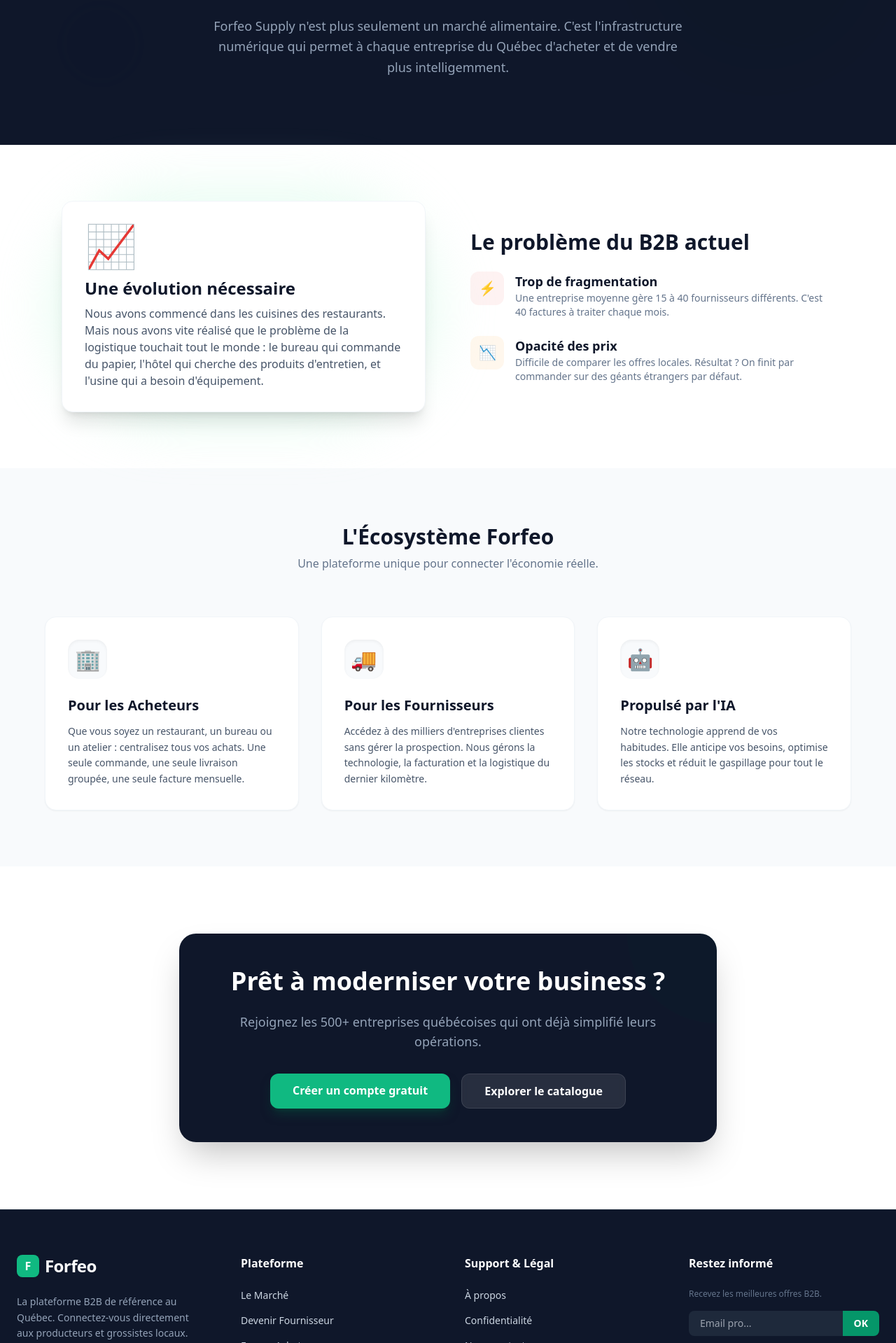
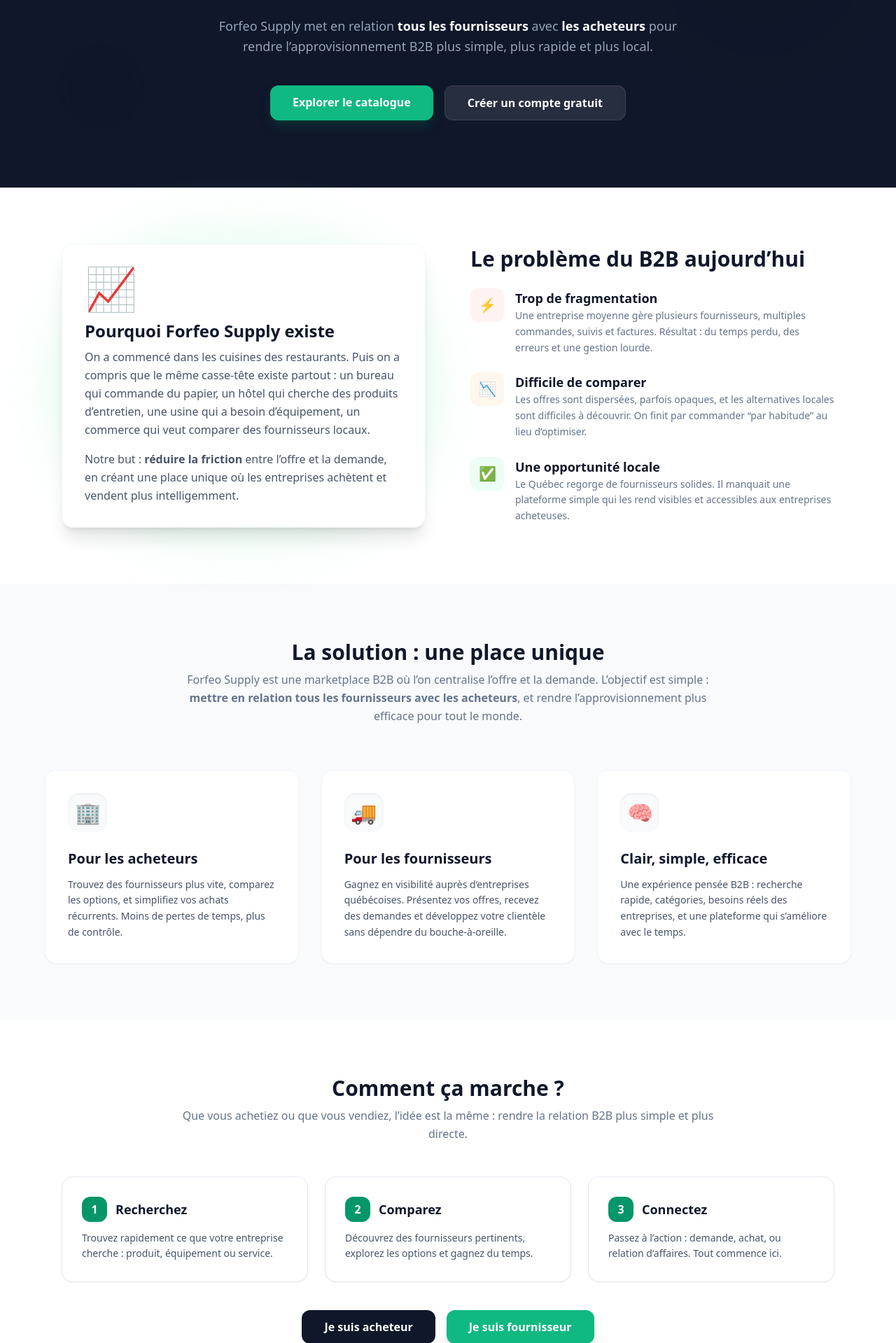
Before and after one commit to forfeo2005/forfeo-supply, a React (Vite) app in the folder frontend/: page /about in a window 1280 px wide. Shown: the part 261-2180 px from the top of the page at 70% size. Built offline with nearby package versions, Linux system fonts and the light colour scheme.

Commit message:
Update About.jsx

```diff
--- a/frontend/src/pages/About.jsx
+++ b/frontend/src/pages/About.jsx
@@ -12,16 +12,37 @@
         <div className="absolute bottom-0 left-0 w-72 h-72 bg-blue-500 rounded-full mix-blend-multiply filter blur-3xl opacity-10"></div>
 
         <div className="max-w-4xl mx-auto text-center relative z-10">
-          <span className="text-emerald-400 font-bold tracking-widest text-sm uppercase mb-4 block">Notre Mission</span>
+          <span className="text-emerald-400 font-bold tracking-widest text-sm uppercase mb-4 block">
+            Notre mission
+          </span>
+
           <h1 className="text-4xl md:text-6xl font-extrabold text-white mb-8 leading-tight">
-            Simplifier la vie des <br/>
+            Simplifier la vie des <br />
             <span className="text-transparent bg-clip-text bg-gradient-to-r from-emerald-400 to-green-300">
               entrepreneurs d'ici.
             </span>
           </h1>
+
           <p className="text-lg text-slate-400 leading-relaxed max-w-2xl mx-auto">
-            Forfeo Supply n'est plus seulement un marché alimentaire. C'est l'infrastructure numérique qui permet à chaque entreprise du Québec d'acheter et de vendre plus intelligemment.
+            Forfeo Supply met en relation <span className="text-white font-semibold">tous les fournisseurs</span> avec{' '}
+            <span className="text-white font-semibold">les acheteurs</span> pour rendre l’approvisionnement B2B plus simple,
+            plus rapide et plus local.
           </p>
+
+          <div className="mt-10 flex flex-col sm:flex-row gap-4 justify-center">
+            <Link
+              to="/market"
+              className="bg-emerald-500 hover:bg-emerald-400 text-white px-8 py-3 rounded-xl font-extrabold transition shadow-lg shadow-emerald-900/50"
+            >
+              Explorer le catalogue
+            </Link>
+            <Link
+              to="/login"
+              className="bg-white/10 hover:bg-white/20 text-white px-8 py-3 rounded-xl font-extrabold backdrop-blur-sm transition border border-white/10"
+            >
+              Créer un compte gratuit
+            </Link>
+          </div>
         </div>
       </div>
 
@@ -33,28 +54,58 @@
             <div className="absolute -inset-4 bg-emerald-100 rounded-full opacity-50 blur-2xl"></div>
             <div className="relative bg-white p-8 rounded-2xl shadow-xl border border-slate-100">
               <div className="text-6xl mb-4">📈</div>
-              <h3 className="text-2xl font-bold mb-2">Une évolution nécessaire</h3>
-              <p className="text-slate-600">
-                Nous avons commencé dans les cuisines des restaurants. Mais nous avons vite réalisé que le problème de la logistique touchait tout le monde : le bureau qui commande du papier, l'hôtel qui cherche des produits d'entretien, et l'usine qui a besoin d'équipement.
+              <h3 className="text-2xl font-extrabold mb-2">Pourquoi Forfeo Supply existe</h3>
+              <p className="text-slate-600 leading-relaxed">
+                On a commencé dans les cuisines des restaurants. Puis on a compris que le même casse-tête existe partout :
+                un bureau qui commande du papier, un hôtel qui cherche des produits d’entretien, une usine qui a besoin d’équipement,
+                un commerce qui veut comparer des fournisseurs locaux.
+              </p>
+              <p className="text-slate-600 leading-relaxed mt-4">
+                Notre but : <span className="font-semibold">réduire la friction</span> entre l’offre et la demande,
+                en créant une place unique où les entreprises achètent et vendent plus intelligemment.
               </p>
             </div>
           </div>
 
           <div>
-            <h2 className="text-3xl font-bold mb-6 text-slate-900">Le problème du B2B actuel</h2>
+            <h2 className="text-3xl font-extrabold mb-6 text-slate-900">Le problème du B2B aujourd’hui</h2>
             <ul className="space-y-6">
               <li className="flex gap-4">
-                <div className="w-12 h-12 flex-shrink-0 bg-red-50 text-red-500 rounded-xl flex items-center justify-center font-bold text-xl">⚡</div>
+                <div className="w-12 h-12 flex-shrink-0 bg-red-50 text-red-500 rounded-xl flex items-center justify-center font-bold text-xl">
+                  ⚡
+                </div>
                 <div>
-                  <h4 className="font-bold text-lg">Trop de fragmentation</h4>
-                  <p className="text-slate-500 text-sm">Une entreprise moyenne gère 15 à 40 fournisseurs différents. C'est 40 factures à traiter chaque mois.</p>
+                  <h4 className="font-extrabold text-lg">Trop de fragmentation</h4>
+                  <p className="text-slate-500 text-sm leading-relaxed">
+                    Une entreprise moyenne gère plusieurs fournisseurs, multiples commandes, suivis et factures. Résultat : du temps perdu,
+                    des erreurs et une gestion lourde.
+                  </p>
                 </div>
               </li>
+
               <li className="flex gap-4">
-                <div className="w-12 h-12 flex-shrink-0 bg-orange-50 text-orange-500 rounded-xl flex items-center justify-center font-bold text-xl">📉</div>
+                <div className="w-12 h-12 flex-shrink-0 bg-orange-50 text-orange-500 rounded-xl flex items-center justify-center font-bold text-xl">
+                  📉
+                </div>
                 <div>
-                  <h4 className="font-bold text-lg">Opacité des prix</h4>
-                  <p className="text-slate-500 text-sm">Difficile de comparer les offres locales. Résultat ? On finit par commander sur des géants étrangers par défaut.</p>
+                  <h4 className="font-extrabold text-lg">Difficile de comparer</h4>
+                  <p className="text-slate-500 text-sm leading-relaxed">
+                    Les offres sont dispersées, parfois opaques, et les alternatives locales sont difficiles à découvrir. On finit par
+                    commander “par habitude” au lieu d’optimiser.
+                  </p>
+                </div>
+              </li>
+
+              <li className="flex gap-4">
+                <div className="w-12 h-12 flex-shrink-0 bg-emerald-50 text-emerald-600 rounded-xl flex items-center justify-center font-bold text-xl">
+                  ✅
+                </div>
+                <div>
+                  <h4 className="font-extrabold text-lg">Une opportunité locale</h4>
+                  <p className="text-slate-500 text-sm leading-relaxed">
+                    Le Québec regorge de fournisseurs solides. Il manquait une plateforme simple qui les rend visibles et accessibles
+                    aux entreprises acheteuses.
+                  </p>
                 </div>
               </li>
             </ul>
@@ -67,45 +118,89 @@
       <section className="bg-slate-50 py-20 px-6">
         <div className="max-w-6xl mx-auto">
           <div className="text-center mb-16">
-            <h2 className="text-3xl font-bold text-slate-900">L'Écosystème Forfeo</h2>
-            <p className="text-slate-500 mt-2">Une plateforme unique pour connecter l'économie réelle.</p>
+            <h2 className="text-3xl font-extrabold text-slate-900">La solution : une place unique</h2>
+            <p className="text-slate-500 mt-2 max-w-3xl mx-auto leading-relaxed">
+              Forfeo Supply est une marketplace B2B où l’on centralise l’offre et la demande.
+              L’objectif est simple : <span className="font-semibold">mettre en relation tous les fournisseurs avec les acheteurs</span>,
+              et rendre l’approvisionnement plus efficace pour tout le monde.
+            </p>
           </div>
 
           <div className="grid md:grid-cols-3 gap-8">
             <ValueCard
               emoji="🏢"
-              title="Pour les Acheteurs"
-              text="Que vous soyez un restaurant, un bureau ou un atelier : centralisez tous vos achats. Une seule commande, une seule livraison groupée, une seule facture mensuelle."
+              title="Pour les acheteurs"
+              text="Trouvez des fournisseurs plus vite, comparez les options, et simplifiez vos achats récurrents. Moins de pertes de temps, plus de contrôle."
             />
             <ValueCard
               emoji="🚚"
-              title="Pour les Fournisseurs"
-              text="Accédez à des milliers d'entreprises clientes sans gérer la prospection. Nous gérons la technologie, la facturation et la logistique du dernier kilomètre."
+              title="Pour les fournisseurs"
+              text="Gagnez en visibilité auprès d’entreprises québécoises. Présentez vos offres, recevez des demandes et développez votre clientèle sans dépendre du bouche-à-oreille."
             />
             <ValueCard
-              emoji="🤖"
-              title="Propulsé par l'IA"
-              text="Notre technologie apprend de vos habitudes. Elle anticipe vos besoins, optimise les stocks et réduit le gaspillage pour tout le réseau."
+              emoji="🧠"
+              title="Clair, simple, efficace"
+              text="Une expérience pensée B2B : recherche rapide, catégories, besoins réels des entreprises, et une plateforme qui s’améliore avec le temps."
             />
           </div>
+        </div>
+      </section>
+
+      {/* --- COMMENT ÇA MARCHE --- */}
+      <section className="py-20 px-6 max-w-6xl mx-auto">
+        <div className="text-center mb-12">
+          <h2 className="text-3xl font-extrabold text-slate-900">Comment ça marche ?</h2>
+          <p className="text-slate-500 mt-2 max-w-3xl mx-auto leading-relaxed">
+            Que vous achetiez ou que vous vendiez, l’idée est la même : rendre la relation B2B plus simple et plus directe.
+          </p>
+        </div>
+
+        <div className="grid md:grid-cols-3 gap-6">
+          <StepCard step="1" title="Recherchez" text="Trouvez rapidement ce que votre entreprise cherche : produit, équipement ou service." />
+          <StepCard step="2" title="Comparez" text="Découvrez des fournisseurs pertinents, explorez les options et gagnez du temps." />
+          <StepCard step="3" title="Connectez" text="Passez à l’action : demande, achat, ou relation d’affaires. Tout commence ici." />
+        </div>
+
+        <div className="mt-10 flex flex-col sm:flex-row gap-4 justify-center">
+          <Link
+            to="/market"
+            className="bg-slate-900 hover:bg-slate-800 text-white px-8 py-3 rounded-xl font-extrabold transition"
+          >
+            Je suis acheteur
+          </Link>
+          <Link
+            to="/login"
+            className="bg-emerald-500 hover:bg-emerald-400 text-white px-8 py-3 rounded-xl font-extrabold transition shadow-lg shadow-emerald-900/20"
+          >
+            Je suis fournisseur
+          </Link>
         </div>
       </section>
 
       {/* --- CTA FINAL --- */}
       <section className="py-24 px-6 text-center">
         <div className="max-w-3xl mx-auto bg-slate-900 rounded-3xl p-12 shadow-2xl relative overflow-hidden">
-          {/* Deco circles */}
           <div className="absolute top-0 right-0 w-64 h-64 bg-emerald-500 rounded-full mix-blend-overlay opacity-20 transform translate-x-1/2 -translate-y-1/2"></div>
 
-          <h2 className="text-3xl md:text-4xl font-bold text-white mb-6 relative z-10">Prêt à moderniser votre business ?</h2>
-          <p className="text-slate-400 mb-8 text-lg relative z-10">
-            Rejoignez les 500+ entreprises québécoises qui ont déjà simplifié leurs opérations.
+          <h2 className="text-3xl md:text-4xl font-extrabold text-white mb-6 relative z-10">
+            Prêt à simplifier votre approvisionnement ?
+          </h2>
+          <p className="text-slate-400 mb-8 text-lg relative z-10 leading-relaxed">
+            Forfeo Supply met en relation tous les fournisseurs avec les acheteurs.
+            Rejoignez la plateforme et commencez à acheter ou à vendre plus intelligemment, ici au Québec.
           </p>
+
           <div className="flex flex-col sm:flex-row gap-4 justify-center relative z-10">
-            <Link to="/login" className="bg-emerald-500 hover:bg-emerald-400 text-white px-8 py-3 rounded-xl font-bold transition shadow-lg shadow-emerald-900/50">
+            <Link
+              to="/login"
+              className="bg-emerald-500 hover:bg-emerald-400 text-white px-8 py-3 rounded-xl font-extrabold transition shadow-lg shadow-emerald-900/50"
+            >
               Créer un compte gratuit
             </Link>
-            <Link to="/market" className="bg-white/10 hover:bg-white/20 text-white px-8 py-3 rounded-xl font-bold backdrop-blur-sm transition border border-white/10">
+            <Link
+              to="/market"
+              className="bg-white/10 hover:bg-white/20 text-white px-8 py-3 rounded-xl font-extrabold backdrop-blur-sm transition border border-white/10"
+            >
               Explorer le catalogue
             </Link>
           </div>
@@ -121,11 +216,23 @@
     <div className="w-14 h-14 bg-slate-50 rounded-2xl flex items-center justify-center text-3xl mb-6 shadow-inner">
       {emoji}
     </div>
-    <h3 className="text-xl font-bold text-slate-900 mb-3">{title}</h3>
+    <h3 className="text-xl font-extrabold text-slate-900 mb-3">{title}</h3>
     <p className="text-slate-600 leading-relaxed text-sm">
       {text}
     </p>
   </div>
 );
 
+const StepCard = ({ step, title, text }) => (
+  <div className="bg-white p-7 rounded-2xl border border-slate-200 shadow-sm hover:shadow-md transition">
+    <div className="flex items-center gap-3">
+      <span className="inline-flex h-9 w-9 items-center justify-center rounded-xl bg-emerald-600 text-white font-extrabold">
+        {step}
+      </span>
+      <h3 className="text-lg font-extrabold text-slate-900">{title}</h3>
+    </div>
+    <p className="mt-3 text-slate-600 text-sm leading-relaxed">{text}</p>
+  </div>
+);
+
 export default About;
```
